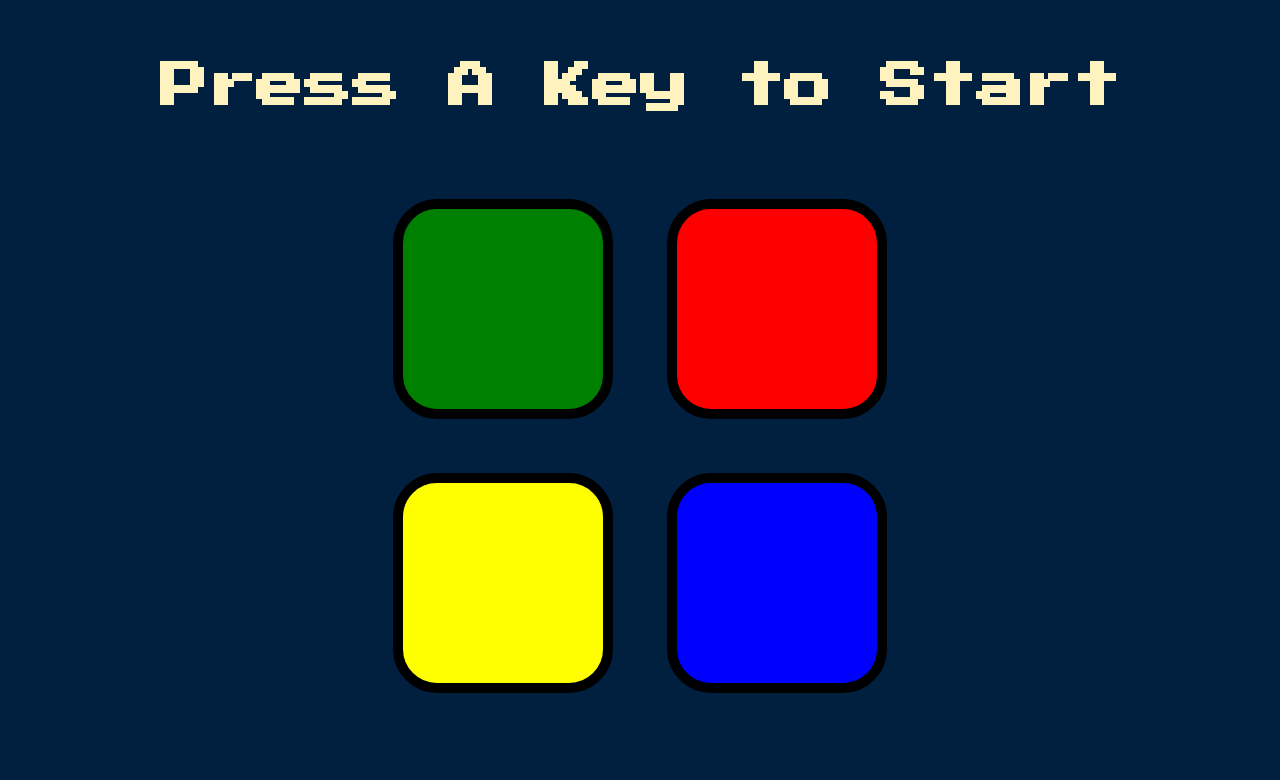
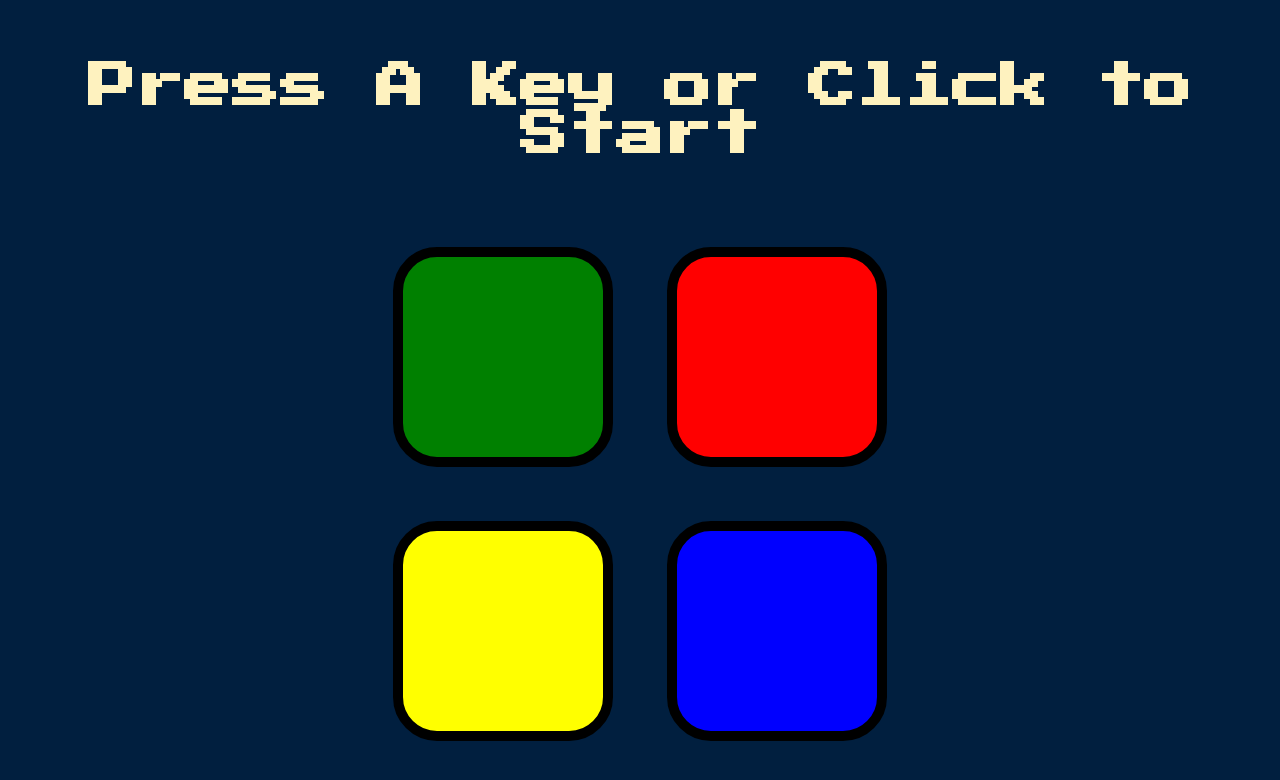
Before and after one commit to FireeagSaini/SimonGame, a plain HTML site: page index.html in a window 1280 px wide. Drawn offline with nearby package versions, Linux system fonts and the light colour scheme.

Commit message:
Update index.html

```diff
--- a/index.html
+++ b/index.html
@@ -9,7 +9,7 @@
 </head>
 
 <body>
-  <h1 id="level-title">Press A Key to Start</h1>
+  <h1 id="level-title">Press A Key or Click to Start</h1>
   <div class="container">
     <div lass="row">
 
```
